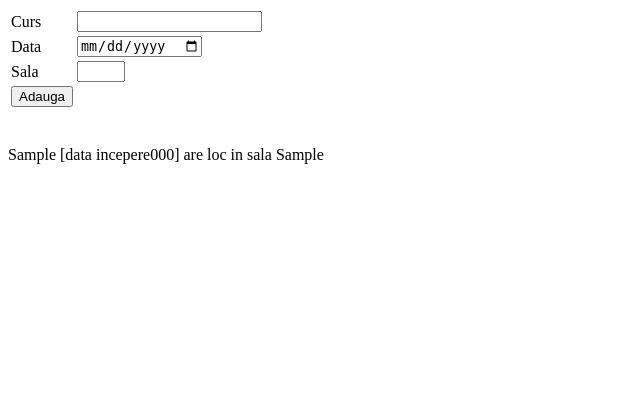
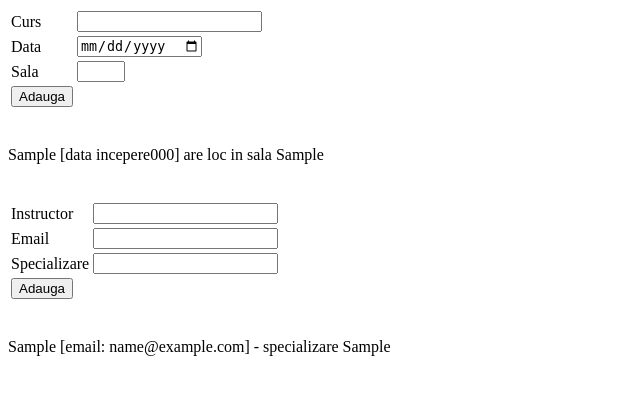
Before and after one commit to madalinaag/WebDevFundamentals-PHP, a PHP site: page / in a window 1280 px wide. Shown: the top 395 px of the page, without its empty margins (0-640 px from the left). Run offline with PHP 8.4, Linux system fonts and the light colour scheme; tables that the repository leaves empty or names only in its code hold one stand-in row (values such as "Sample post").

Commit message:
update ex db

```diff
--- a/7.4_bd/functii/sql_functions.php
+++ b/7.4_bd/functii/sql_functions.php
@@ -25,3 +25,20 @@ function preiaCursuri()
     $cursuri = mysqli_fetch_all($result, MYSQLI_ASSOC);
     return $cursuri;
 }
+
+function adaugaInstructor($nume, $email, $spec)
+{
+    $link = conectareBD();
+    $query = "INSERT INTO instructor VALUES(null, '$nume', '$email', '$spec')";
+
+    return mysqli_query($link, $query);
+}
+
+function preiaInstructori()
+{
+    $link = conectareBD();
+    $query = "SELECT * FROM instructor";
+    $result = mysqli_query($link, $query);
+    $instructori = mysqli_fetch_all($result, MYSQLI_ASSOC);
+    return $instructori;
+}
--- a/7.4_bd/index.php
+++ b/7.4_bd/index.php
@@ -27,14 +27,15 @@ and open the template in the editor.
             </tr
 
             <tr>
-                <td><input type="submit" name="add" value="Adauga"/></td>
+                <td><input type="submit" name="add_curs" value="Adauga"/></td>
             </tr>
         </table>
 
     </form>
+
         <?php
             require_once 'functii/sql_functions.php';
-            if (isset($_POST['add'])) {
+            if (isset($_POST['add_curs'])) {
                 $curs = $_POST['curs'];
                 $data = $_POST['data'];
                 $sala = $_POST['sala'];
@@ -55,6 +56,56 @@ and open the template in the editor.
             foreach ($cursuri as $curs) {
                 print $curs['denumire'] . " [data incepere" . $curs['data_incepere']. "] are loc in sala " . $curs['sala'] . '<br>';
             }
+
+
+        print '<br>';
+        print '<br>';
         ?>
     </body>
+
+
+    <form method="post">
+        <table>
+            <tr>
+                <td><label for="instr">Instructor</label></td>
+                <td><input type="text" id="instr" name="instr"/></td>
+            </tr>
+            <tr>
+                <td><label for="email">Email</label></td>
+                <td><input type="email" id="email" name="email"/></td>
+            </tr
+            <tr>
+                <td><label for="spec">Specializare</label></td>
+                <td><input type="text" id="spec" name="spec"/></td>
+            </tr
+
+            <tr>
+                <td><input type="submit" name="add_instr" value="Adauga"/></td>
+            </tr>
+        </table>
+
+    </form>
+    <?php
+    if (isset($_POST['add_instr'])) {
+        $nume = $_POST['instr'];
+        $email = $_POST['email'];
+        $spec = $_POST['spec'];
+
+        $rezultatAdaugareInstructor = adaugaInstructor($nume, $email, $spec);
+
+        if ($rezultatAdaugareInstructor) {
+            print 'Instructor adaugat cu succes';
+        } else {
+            print 'Eroare la adaugarea instructorului';
+        }
+    }
+
+    print '<br>';
+    print '<br>';
+
+    $instructori = preiaInstructori();
+    foreach ($instructori as $instr) {
+        print $instr['nume'] . " [email: " . $instr['email']. "] - specializare " . $instr['specializare'] . '<br>';
+    }
+    ?>
 </html>
```
